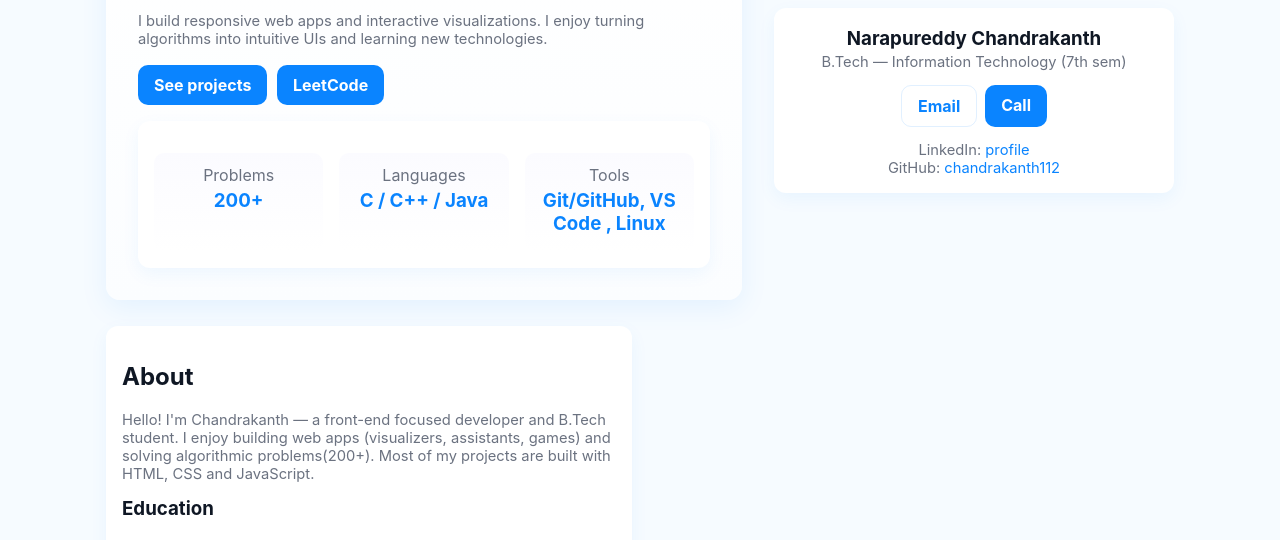
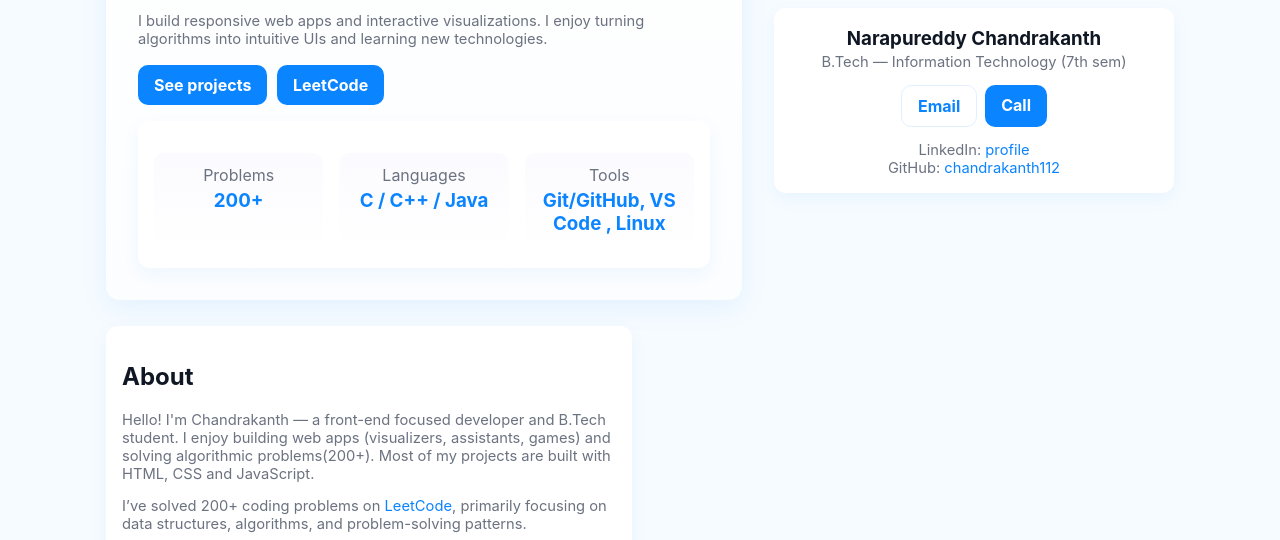
Before and after one commit to chandrakanth112/My-Portfolio, a plain HTML site: page index.html in a window 1280 px wide. Shown: the part 191-731 px from the top of the page. Drawn offline with Linux system fonts and the light colour scheme.

Commit message:
index.html

```diff
--- a/index.html
+++ b/index.html
@@ -43,7 +43,8 @@
         <p class="small muted" style="margin-top:0.9rem">I build responsive web apps and interactive visualizations. I enjoy turning algorithms into intuitive UIs and learning new technologies.</p>
         <div class="cta">
           <a class="btn" href="#projects">See projects</a>
-          <a class="btn" href="https://leetcode.com/u/NarapureddyChandrakanth/">LeetCode</a>
+          <a class="btn" href="https://leetcode.com/NarapureddyChandrakanth/">LeetCode</a>
+
         </div>
         <div class="card" style="margin-top:1rem">
           <div class="stats">
@@ -75,6 +76,8 @@
         <div class="card">
           <h2>About</h2>
           <p class="muted small">Hello! I'm Chandrakanth — a front-end focused developer and B.Tech student. I enjoy building web apps (visualizers, assistants, games) and solving algorithmic problems(200+). Most of my projects are built with HTML, CSS and JavaScript.</p>
+          <p class="small muted">I’ve solved 200+ coding problems on <a href="https://leetcode.com/NarapureddyChandrakanth/" target="_blank">LeetCode</a>, primarily focusing on data structures, algorithms, and problem-solving patterns.</p>
+
           <h3 style="margin-top:.8rem">Education</h3>
           <ul class="clean small muted">
             <li><strong>Anil Neerukonda Institute of Technology and Sciences</strong> :-<br> B.Tech, Information Technology (Sept 2022 — present)</li>
```
